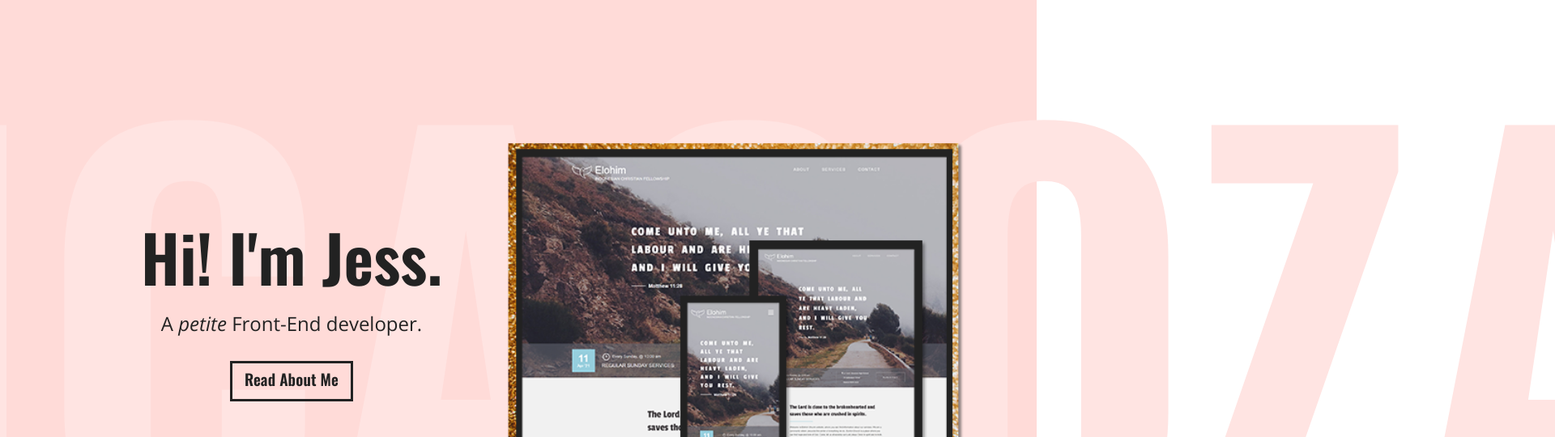
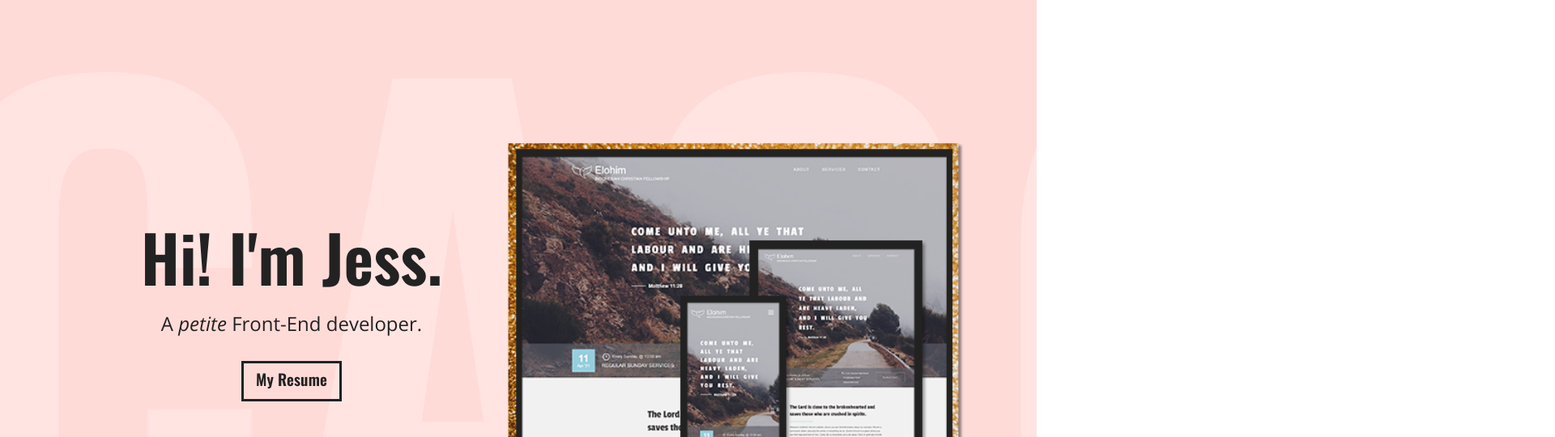
Before and after one commit to petitejess/jg-portfolio, a plain HTML site: page index.html in a window 1280 px wide. Shown: the part 76-616 px from the top of the page at 81% size, 1920 px wide, since content can reach past the window. Drawn offline with nearby package versions, Linux system fonts and the light colour scheme.

Commit message:
Add resume pdf to top page cta button link

```diff
--- a/css/main.scss
+++ b/css/main.scss
@@ -200,6 +200,7 @@ section {
     justify-content: center;
     align-items: center;
     min-height: 100px;
+    overflow: hidden;
 }
 
 // BUTTONS
--- a/css/partials/_home.scss
+++ b/css/partials/_home.scss
@@ -25,7 +25,7 @@
         font-family: $heading-font;
         font-weight: $heading-weight;
         color: $secondary-color;
-        font-size: 80vh;
+        font-size: 30em;
         position: absolute;
         z-index: 0;
     }
@@ -55,6 +55,10 @@
                 @include transition(background-color, .2s, ease-out, 0s);
             }
         }
+
+        div {
+            width: 100%;
+        }
     }
 
     img {
@@ -83,14 +87,13 @@
             font-size: 5em;
         }
 
+        &::before {
+            font-size: 50em;
+        }
+
         .container {
             margin: 30px;
         }
-    }
-
-    .title-img {
-        width: 120%;
-        height: auto;
     }
 
     #recent-projects {
@@ -103,3 +106,11 @@
         }
     }
 }
+
+// Desktop > 1024px
+@media (min-width: 1024px) {
+ .title-img {
+        width: 120%;
+        height: auto;
+    }
+}
--- a/index.html
+++ b/index.html
@@ -27,11 +27,11 @@
         <input class="menu-btn" type="checkbox" id="menu-btn" />
         <label class="menu-icon" for="menu-btn"><span class="navicon"></span></label>
         <ul class="menu">
-          <li><a href="./index.html">Home</a></li>
-          <li><a href="./about.html">About</a></li>
-          <li><a href="./projects.html">Projects</a></li>
-          <li><a href="./blog.html">Blog</a></li>
-          <li><a href="./contact.html">Contact</a></li>
+            <li><a href="./index.html">Home</a></li>
+            <li><a href="./about.html">About</a></li>
+            <li><a href="./projects.html">Projects</a></li>
+            <li><a href="./blog.html">Blog</a></li>
+            <li><a href="./contact.html">Contact</a></li>
         </ul>
     </header>
 
@@ -42,7 +42,7 @@
             <span>A <em>petite</em> Front-End developer.</em></span>
 
             <!-- Call-to-Action -->
-            <a class="secondary-btn" href="./about.html">Read About Me</a>
+            <a class="secondary-btn" href="./resume/JessicaGozali_Resume_Template.pdf" target="_blank">My Resume</a>
         </div>
 
         <div class="container">
```
Also changed, not shown: css/main.css, 2 other files.
